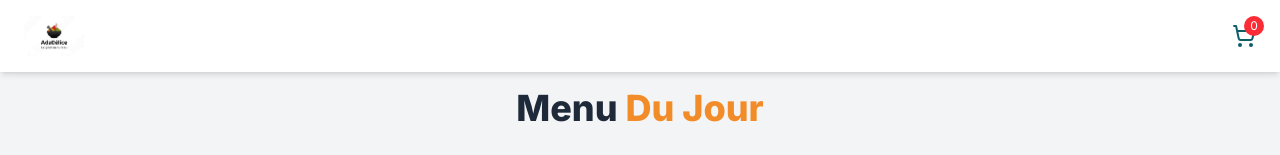
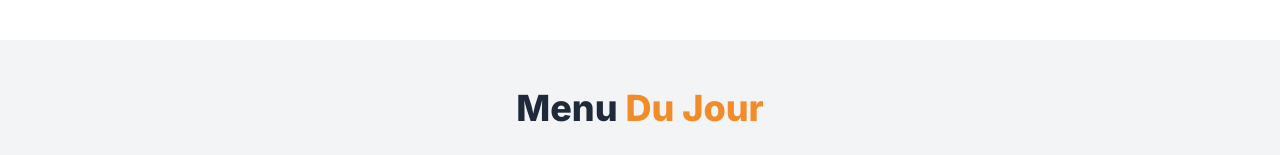
Before and after one commit to adadiallo/ada-delice, a Next.js app in the folder frontend/: page /menu in a window 1280 px wide. Shown: the top 155 px of the page. Built offline with nearby package versions, Linux system fonts and the light colour scheme; no server answers.

Commit message:
navbarEmployer delet

```diff
--- a/frontend/src/app/menu/page.tsx
+++ b/frontend/src/app/menu/page.tsx
@@ -84,7 +84,7 @@ export default function MenuDuJour() {
 
   return (
     <>
-      <NavbarEmployer />
+      {/* <NavbarEmployer /> */}
 
       <div className="mt-10 min-h-screen bg-gray-100 px-6 md:px-20 py-12">
         <h2 className="text-4xl font-extrabold text-center text-gray-800 mb-6">
```
